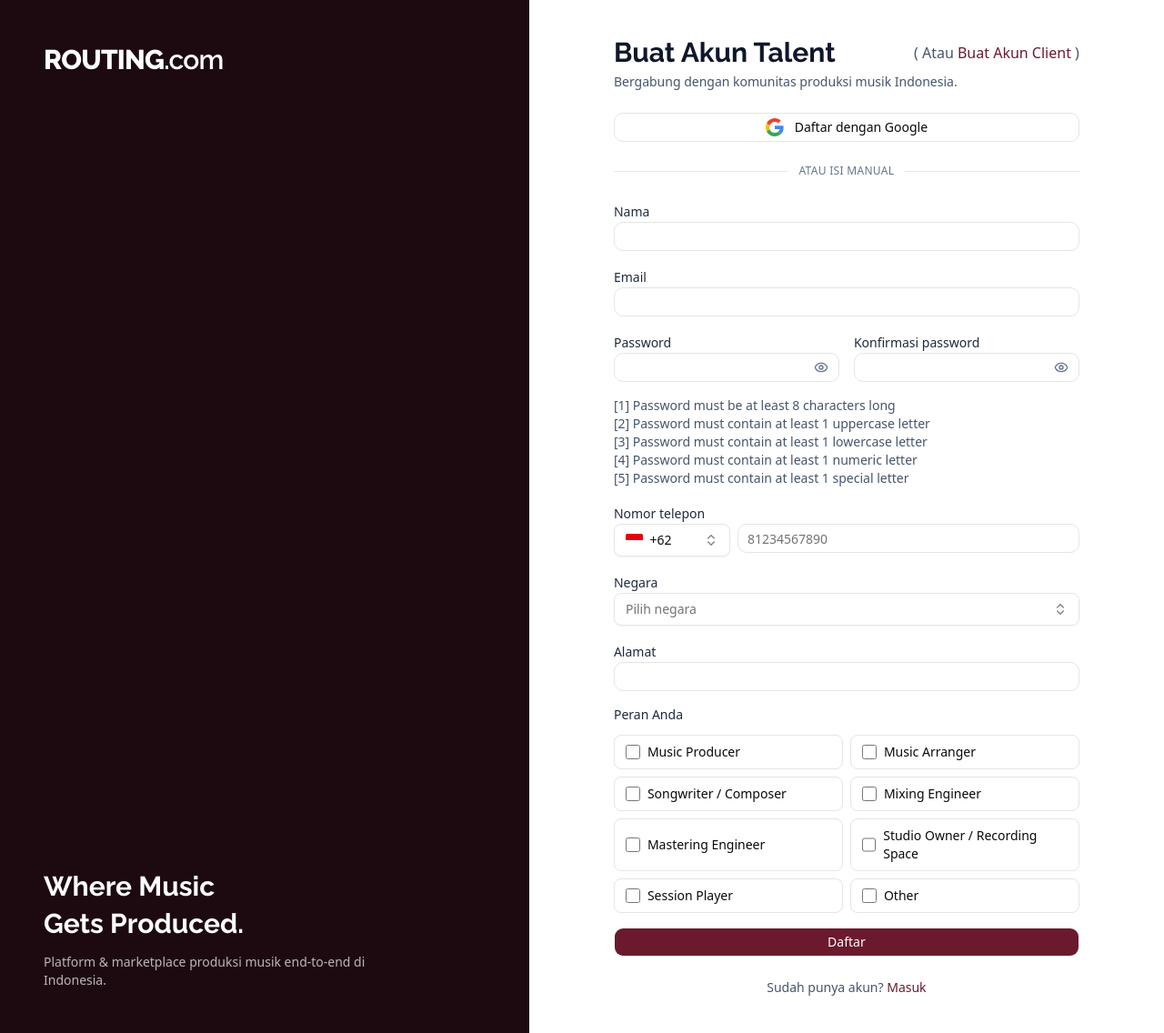
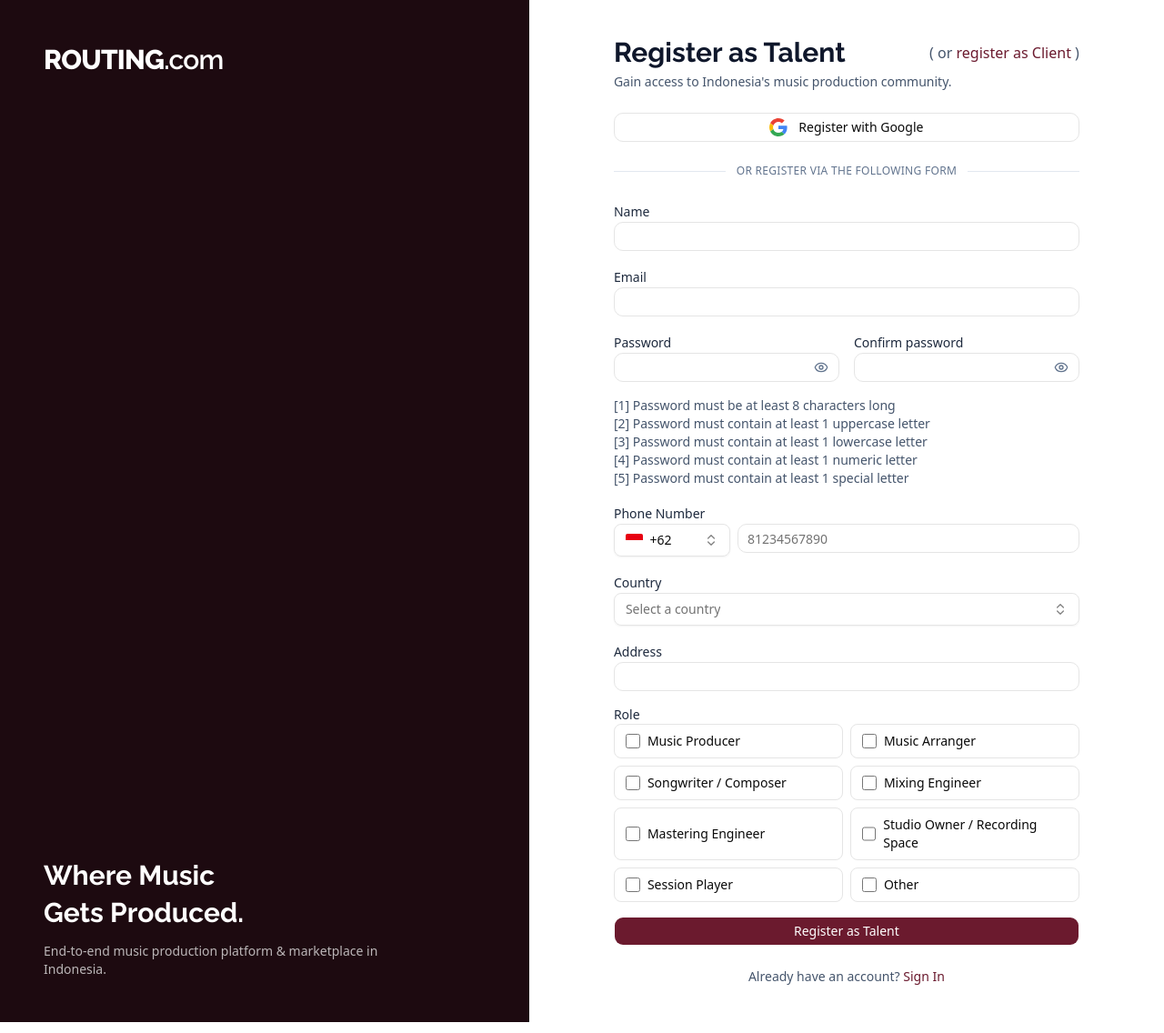
Before and after one commit to wisnudwg/routingwav-fe, a Next.js app in the folder apps/platform/: page /auth/register/talent in a window 1280 px wide. Shown: the whole page at 91% size. Built offline with nearby package versions, Linux system fonts and the light colour scheme.

Commit message:
set auth pages to english-based

```diff
--- a/apps/platform/app/auth/layout.tsx
+++ b/apps/platform/app/auth/layout.tsx
@@ -13,7 +13,8 @@
             Gets Produced.
           </p>
           <p className="mt-3 max-w-sm text-sm text-white/70">
-            Platform &amp; marketplace produksi musik end-to-end di Indonesia.
+            {/* Platform &amp; marketplace produksi musik end-to-end di Indonesia. */}
+            End-to-end music production platform & marketplace in Indonesia.
           </p>
         </div>
       </aside>
--- a/apps/platform/components/auth/country-select.tsx
+++ b/apps/platform/components/auth/country-select.tsx
@@ -23,9 +23,9 @@
   return (
     <Combobox
       options={options}
-      placeholder="Pilih negara"
-      searchPlaceholder="Cari negara…"
-      emptyText="Negara tidak ditemukan"
+      placeholder="Select a country"
+      searchPlaceholder="Search…"
+      emptyText="Country not found"
       {...props}
     />
   )
--- a/apps/platform/components/auth/google-button.tsx
+++ b/apps/platform/components/auth/google-button.tsx
@@ -27,7 +27,7 @@
   )
 }
 
-export function OrDivider({ text = "atau" }: { text?: string }) {
+export function OrDivider({ text = "or" }: { text?: string }) {
   return (
     <div className="flex items-center gap-3 text-xs uppercase tracking-wide text-slate-500">
       <span className="h-px flex-1 bg-slate-200" />
--- a/apps/platform/components/auth/password-input.tsx
+++ b/apps/platform/components/auth/password-input.tsx
@@ -14,7 +14,7 @@
       <button
         type="button"
         onClick={() => setShow((s) => !s)}
-        aria-label={show ? "Sembunyikan password" : "Tampilkan password"}
+        aria-label={show ? "Hide password" : "Show password"}
         className="absolute inset-y-0 right-0 grid w-10 place-items-center text-slate-500 hover:text-slate-800"
       >
         {show ? <EyeOff className="size-4" /> : <Eye className="size-4" />}
--- a/apps/platform/components/auth/phone-input.tsx
+++ b/apps/platform/components/auth/phone-input.tsx
@@ -45,8 +45,8 @@
           value={country}
           onChange={onCountryChange}
           placeholder="Kode"
-          searchPlaceholder="Cari negara atau kode…"
-          emptyText="Tidak ditemukan"
+          searchPlaceholder="Find country or code…"
+          emptyText="Not found"
           panelClassName="w-80"
           invalid={invalid}
         />
--- a/apps/platform/components/auth/register-client-form.tsx
+++ b/apps/platform/components/auth/register-client-form.tsx
@@ -67,22 +67,23 @@
     <div className="space-y-6">
       <div>
         <div className="flex justify-between items-center">
-          <h1 className="font-heading text-3xl font-bold text-slate-900">Buat Akun Client</h1>
+          <h1 className="font-heading text-3xl font-bold text-slate-900">Register as Client</h1>
           <p className="text-md text-slate-600">
-            ({" "}Atau{" "}
+            ({" "}or{" "}
             <Link href="/auth/register/talent" className="font-medium text-brand hover:underline">
-              Buat Akun Talent
+              register as Talent
             </Link>{" "})
           </p>
         </div>
-        <p className="mt-1 text-sm text-slate-600">Bergabung dengan komunitas produksi musik Indonesia.</p>
+        {/* <p className="mt-1 text-sm text-slate-600">Bergabung dengan komunitas produksi musik Indonesia.</p> */}
+        <p className="mt-1 text-sm text-slate-600">Gain access to Indonesia&apos;s music production community.</p>
       </div>
 
-      <GoogleButton label="Daftar dengan Google" />
-      <OrDivider text="atau isi manual" />
+      <GoogleButton label="Register with Google" />
+      <OrDivider text="or register via the following form" />
 
       <form onSubmit={handleSubmit(onSubmit)} noValidate className="space-y-4">
-        <FormField label="Nama" htmlFor="name" error={errors.name?.message}>
+        <FormField label="Name" htmlFor="name" error={errors.name?.message}>
           <Input id="name" autoComplete="name" aria-invalid={!!errors.name} {...register("name")} />
         </FormField>
 
@@ -94,14 +95,14 @@
           <FormField label="Password" htmlFor="password" error={errors.password?.message}>
             <PasswordInput id="password" autoComplete="new-password" aria-invalid={!!errors.password} {...register("password")} />
           </FormField>
-          <FormField label="Konfirmasi password" htmlFor="confirm_password" error={errors.confirm_password?.message}>
+          <FormField label="Confirm Password" htmlFor="confirm_password" error={errors.confirm_password?.message}>
             <PasswordInput id="confirm_password" autoComplete="new-password" aria-invalid={!!errors.confirm_password} {...register("confirm_password")} />
           </FormField>
         </div>
         <PasswordSpecifications />
 
         <FormField
-          label="Nomor telepon"
+          label="Phone Number"
           htmlFor="phoneNumber"
           error={errors.phoneNumber?.message ?? errors.phoneCountry?.message}
         >
@@ -114,7 +115,7 @@
           />
         </FormField>
 
-        <FormField label="Negara" htmlFor="country" error={errors.country?.message}>
+        <FormField label="Country" htmlFor="country" error={errors.country?.message}>
           <CountrySelect
             id="country"
             value={watch("country")}
@@ -123,12 +124,13 @@
           />
         </FormField>
 
-        <FormField label="Alamat" htmlFor="address" error={errors.address?.message}>
+        <FormField label="Address" htmlFor="address" error={errors.address?.message}>
           <Input id="address" autoComplete="street-address" aria-invalid={!!errors.address} {...register("address")} />
         </FormField>
 
         <fieldset className="space-y-3">
-          <legend className="text-sm font-medium text-slate-800">Peran Anda</legend>
+          <div className="space-y-0">
+            <legend className="text-sm font-medium text-slate-800">Role</legend>
             <div className="grid gap-2 sm:grid-cols-2">
               {CLIENT_ROLE_OPTIONS.map((role) => (
                 <label
@@ -148,29 +150,30 @@
             {errors.roles?.message && (
               <p role="alert" className="text-xs text-destructive">{errors.roles.message}</p>
             )}
+          </div>
 
           {roles.includes("Session Player") && (
-            <FormField label="Instrumen yang Anda mainkan" htmlFor="instruments" error={errors.instruments?.message}>
-              <Input id="instruments" placeholder="mis. Gitar, Bass, Drum" aria-invalid={!!errors.instruments} {...register("instruments")} />
+            <FormField label="Instruments" htmlFor="instruments" error={errors.instruments?.message}>
+              <Input id="instruments" placeholder="e.g. Guitar, Bass, Drum" aria-invalid={!!errors.instruments} {...register("instruments")} />
             </FormField>
           )}
 
           {roles.includes("Other") && (
-            <FormField label="Peran lainnya" htmlFor="otherRole" error={errors.otherRole?.message}>
-              <Input id="otherRole" placeholder="Tuliskan peran Anda" aria-invalid={!!errors.otherRole} {...register("otherRole")} />
+            <FormField label="Other Role" htmlFor="otherRole" error={errors.otherRole?.message}>
+              <Input id="otherRole" placeholder="Specify your role" aria-invalid={!!errors.otherRole} {...register("otherRole")} />
             </FormField>
           )}
         </fieldset>
 
         <Button type="submit" className="w-full" disabled={isSubmitting}>
-          Daftar
+          Register as Client
         </Button>
       </form>
 
       <p className="text-center text-sm text-slate-600">
-        Sudah punya akun?{" "}
+        Already have an account?{" "}
         <Link href="/auth/sign-in" className="font-medium text-brand hover:underline">
-          Masuk
+          Sign In
         </Link>
       </p>
     </div>
--- a/apps/platform/components/auth/register-talent-form.tsx
+++ b/apps/platform/components/auth/register-talent-form.tsx
@@ -67,22 +67,23 @@
     <div className="space-y-6">
       <div>
         <div className="flex justify-between items-center">
-          <h1 className="font-heading text-3xl font-bold text-slate-900">Buat Akun Talent</h1>
+          <h1 className="font-heading text-3xl font-bold text-slate-900">Register as Talent</h1>
           <p className="text-md text-slate-600">
-            ({" "}Atau{" "}
+            ({" "}or{" "}
             <Link href="/auth/register/client" className="font-medium text-brand hover:underline">
-              Buat Akun Client
+              register as Client
             </Link>{" "})
           </p>
         </div>
-        <p className="mt-1 text-sm text-slate-600">Bergabung dengan komunitas produksi musik Indonesia.</p>
+        {/* <p className="mt-1 text-sm text-slate-600">Bergabung dengan komunitas produksi musik Indonesia.</p> */}
+        <p className="mt-1 text-sm text-slate-600">Gain access to Indonesia&apos;s music production community.</p>
       </div>
 
-      <GoogleButton label="Daftar dengan Google" />
-      <OrDivider text="atau isi manual" />
+      <GoogleButton label="Register with Google" />
+      <OrDivider text="or register via the following form" />
 
       <form onSubmit={handleSubmit(onSubmit)} noValidate className="space-y-4">
-        <FormField label="Nama" htmlFor="name" error={errors.name?.message}>
+        <FormField label="Name" htmlFor="name" error={errors.name?.message}>
           <Input id="name" autoComplete="name" aria-invalid={!!errors.name} {...register("name")} />
         </FormField>
 
@@ -94,14 +95,14 @@
           <FormField label="Password" htmlFor="password" error={errors.password?.message}>
             <PasswordInput id="password" autoComplete="new-password" aria-invalid={!!errors.password} {...register("password")} />
           </FormField>
-          <FormField label="Konfirmasi password" htmlFor="confirm_password" error={errors.confirm_password?.message}>
+          <FormField label="Confirm password" htmlFor="confirm_password" error={errors.confirm_password?.message}>
             <PasswordInput id="confirm_password" autoComplete="new-password" aria-invalid={!!errors.confirm_password} {...register("confirm_password")} />
           </FormField>
         </div>
         <PasswordSpecifications />
 
         <FormField
-          label="Nomor telepon"
+          label="Phone Number"
           htmlFor="phoneNumber"
           error={errors.phoneNumber?.message ?? errors.phoneCountry?.message}
         >
@@ -114,7 +115,7 @@
           />
         </FormField>
 
-        <FormField label="Negara" htmlFor="country" error={errors.country?.message}>
+        <FormField label="Country" htmlFor="country" error={errors.country?.message}>
           <CountrySelect
             id="country"
             value={watch("country")}
@@ -123,12 +124,13 @@
           />
         </FormField>
 
-        <FormField label="Alamat" htmlFor="address" error={errors.address?.message}>
+        <FormField label="Address" htmlFor="address" error={errors.address?.message}>
           <Input id="address" autoComplete="street-address" aria-invalid={!!errors.address} {...register("address")} />
         </FormField>
 
         <fieldset className="space-y-3">
-          <legend className="text-sm font-medium text-slate-800">Peran Anda</legend>
+          <div className="space-y-0">
+            <legend className="text-sm font-medium text-slate-800">Role</legend>
             <div className="grid gap-2 sm:grid-cols-2">
               {TALENT_ROLE_OPTIONS.map((role) => (
                 <label
@@ -148,29 +150,30 @@
             {errors.roles?.message && (
               <p role="alert" className="text-xs text-destructive">{errors.roles.message}</p>
             )}
+          </div>
 
           {roles.includes("Session Player") && (
-            <FormField label="Instrumen yang Anda mainkan" htmlFor="instruments" error={errors.instruments?.message}>
-              <Input id="instruments" placeholder="mis. Gitar, Bass, Drum" aria-invalid={!!errors.instruments} {...register("instruments")} />
+            <FormField label="Instruments" htmlFor="instruments" error={errors.instruments?.message}>
+              <Input id="instruments" placeholder="e.g. Guitar, Bass, Drum" aria-invalid={!!errors.instruments} {...register("instruments")} />
             </FormField>
           )}
 
           {roles.includes("Other") && (
-            <FormField label="Peran lainnya" htmlFor="otherRole" error={errors.otherRole?.message}>
-              <Input id="otherRole" placeholder="Tuliskan peran Anda" aria-invalid={!!errors.otherRole} {...register("otherRole")} />
+            <FormField label="Other Role" htmlFor="otherRole" error={errors.otherRole?.message}>
+              <Input id="otherRole" placeholder="Specify your role" aria-invalid={!!errors.otherRole} {...register("otherRole")} />
             </FormField>
           )}
         </fieldset>
 
         <Button type="submit" className="w-full" disabled={isSubmitting}>
-          Daftar
+          Register as Talent
         </Button>
       </form>
 
       <p className="text-center text-sm text-slate-600">
-        Sudah punya akun?{" "}
+        Already have an account?{" "}
         <Link href="/auth/sign-in" className="font-medium text-brand hover:underline">
-          Masuk
+          Sign In
         </Link>
       </p>
     </div>
--- a/apps/platform/components/auth/reset-password-form.tsx
+++ b/apps/platform/components/auth/reset-password-form.tsx
@@ -7,7 +7,7 @@
 import { Button } from "@workspace/ui/components/button"
 import { resetPasswordSchema, type ResetPasswordValues } from "@/lib/validators"
 import { FormField } from "./form-field"
-import { PasswordInput } from "./password-input"
+import { PasswordInput, PasswordSpecifications } from "./password-input"
 
 export function ResetPasswordForm({ token }: { token?: string }) {
   const router = useRouter()
@@ -20,12 +20,12 @@
   if (!token) {
     return (
       <div className="space-y-4">
-        <h1 className="font-heading text-3xl font-bold text-slate-900">Tautan tidak valid</h1>
+        <h1 className="font-heading text-3xl font-bold text-slate-900">Invalid link</h1>
         <p className="text-sm text-slate-600">
-          Tautan reset password tidak lengkap atau sudah kedaluwarsa.
+          The password-reset link is either incomplete or expired.
         </p>
         <Link href="/auth/forgot-password" className="inline-block text-sm font-medium text-brand hover:underline">
-          Minta tautan baru
+          Request new password-reset link
         </Link>
       </div>
     )
@@ -39,12 +39,13 @@
   return (
     <div className="space-y-6">
       <div>
-        <h1 className="font-heading text-3xl font-bold text-slate-900">Atur ulang password</h1>
-        <p className="mt-1 text-sm text-slate-600">Buat password baru untuk akun Anda.</p>
+        <h1 className="font-heading text-3xl font-bold text-slate-900">Reset password</h1>
+        <p className="mt-1 text-sm text-slate-600">Create new password for your account.</p>
+        <PasswordSpecifications />
       </div>
 
       <form onSubmit={handleSubmit(onSubmit)} noValidate className="space-y-4">
-        <FormField label="Password baru" htmlFor="password" error={errors.password?.message} hint="Minimal 8 karakter">
+        <FormField label="New Password" htmlFor="password" error={errors.password?.message}>
           <PasswordInput
             id="password"
             autoComplete="new-password"
@@ -52,7 +53,7 @@
             {...register("password")}
           />
         </FormField>
-        <FormField label="Konfirmasi password" htmlFor="confirm_password" error={errors.confirm_password?.message}>
+        <FormField label="Confirm Password" htmlFor="confirm_password" error={errors.confirm_password?.message}>
           <PasswordInput
             id="confirm_password"
             autoComplete="new-password"
@@ -61,7 +62,7 @@
           />
         </FormField>
         <Button type="submit" className="w-full" disabled={isSubmitting}>
-          Simpan password baru
+          Submit new password
         </Button>
       </form>
     </div>
--- a/apps/platform/components/auth/sign-in-form.tsx
+++ b/apps/platform/components/auth/sign-in-form.tsx
@@ -37,12 +37,12 @@
   return (
     <div className="space-y-6">
       <div>
-        <h1 className="font-heading text-3xl font-bold text-slate-900">Masuk</h1>
-        <p className="mt-1 text-sm text-slate-600">Selamat datang kembali di Routing.com.</p>
+        <h1 className="font-heading text-3xl font-bold text-slate-900">Sign In</h1>
+        <p className="mt-1 text-sm text-slate-600">Welcome back to Routing.com.</p>
       </div>
 
-      <GoogleButton label="Masuk dengan Google" />
-      <OrDivider text="atau dengan email" />
+      <GoogleButton label="Sign in with Google" />
+      <OrDivider text="or sign in with email" />
 
       <form onSubmit={handleSubmit(onSubmit)} noValidate className="space-y-4">
         <FormField label="Email" htmlFor="email" error={errors.email?.message}>
@@ -50,7 +50,7 @@
             id="email"
             type="email"
             autoComplete="email"
-            placeholder="nama@email.com"
+            placeholder="email@domain.com"
             aria-invalid={!!errors.email}
             {...register("email")}
           />
@@ -67,23 +67,23 @@
 
         <div className="text-right">
           <Link href="/auth/forgot-password" className="text-sm text-brand hover:underline">
-            Lupa password?
+            Forgot password?
           </Link>
         </div>
 
         <Button type="submit" className="w-full" disabled={isSubmitting}>
-          Masuk
+          Sign In
         </Button>
       </form>
 
       <p className="text-center text-sm text-slate-600">
-        Belum punya akun?{" "}
+        Don&apos;t have an account?{" "}
         <Link href="/auth/register/talent" className="font-medium text-brand hover:underline">
-          Daftar sebagai Talent
+          Register as Talent
         </Link>
         {" "}/{" "}
         <Link href="/auth/register/client" className="font-medium text-brand hover:underline">
-          Daftar sebagai Client
+          Register as Client
         </Link>
       </p>
     </div>
--- a/apps/platform/lib/validators.ts
+++ b/apps/platform/lib/validators.ts
@@ -12,9 +12,9 @@
 ] as const
 
 export const CLIENT_ROLE_OPTIONS = [
-  "Musisi / Solois",
-  "Grup / Band",
-  "Bisnis / Agency / Brand",
+  "Musician / Soloist",
+  "Group / Band",
+  "Business / Agency / Brand",
   "Other",
 ] as const
 
```
Also changed, not shown: apps/platform/components/auth/forgot-password-form.tsx (+10 -9 lines). Lines whose indentation alone changed are shown as unchanged.
